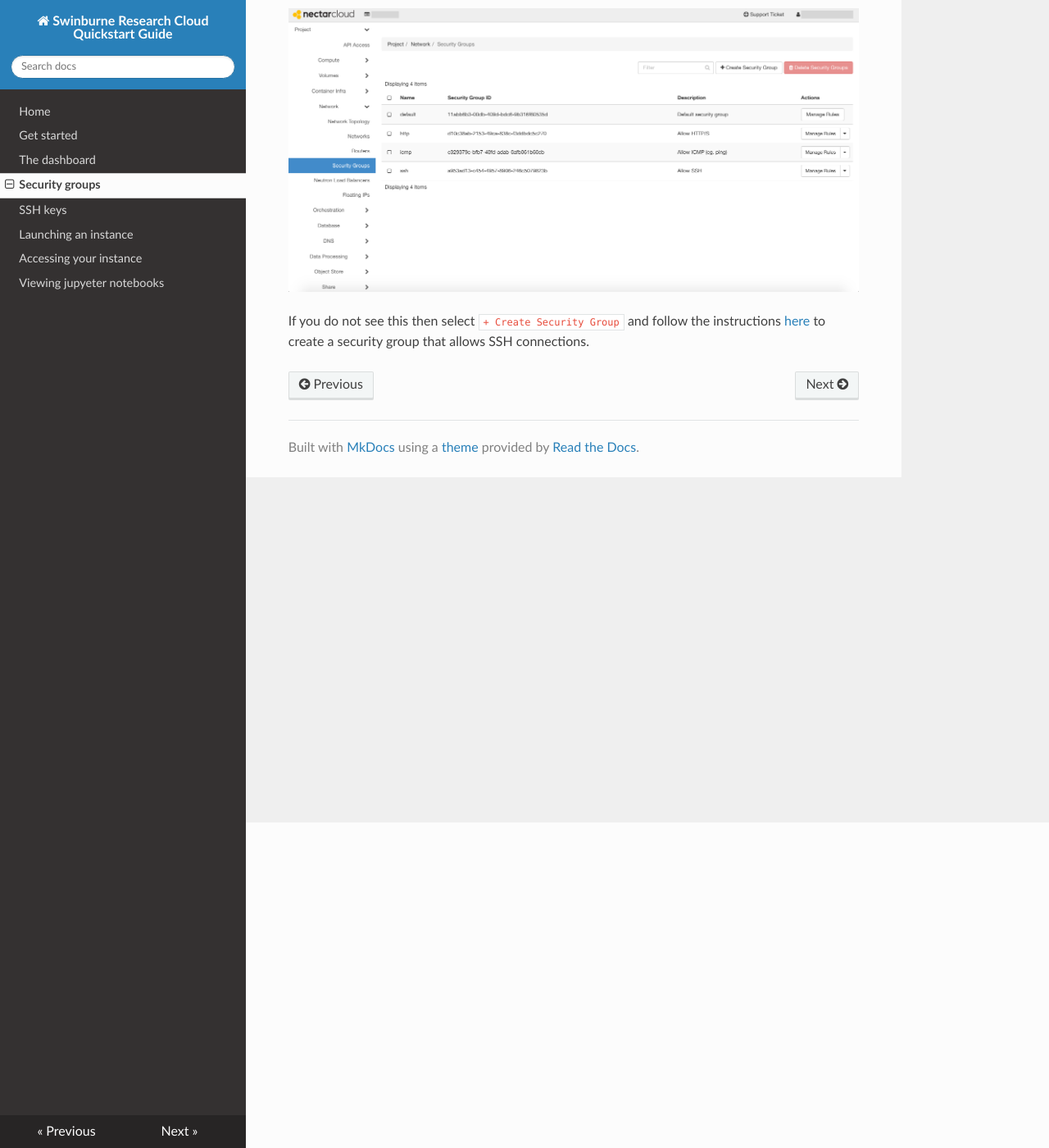
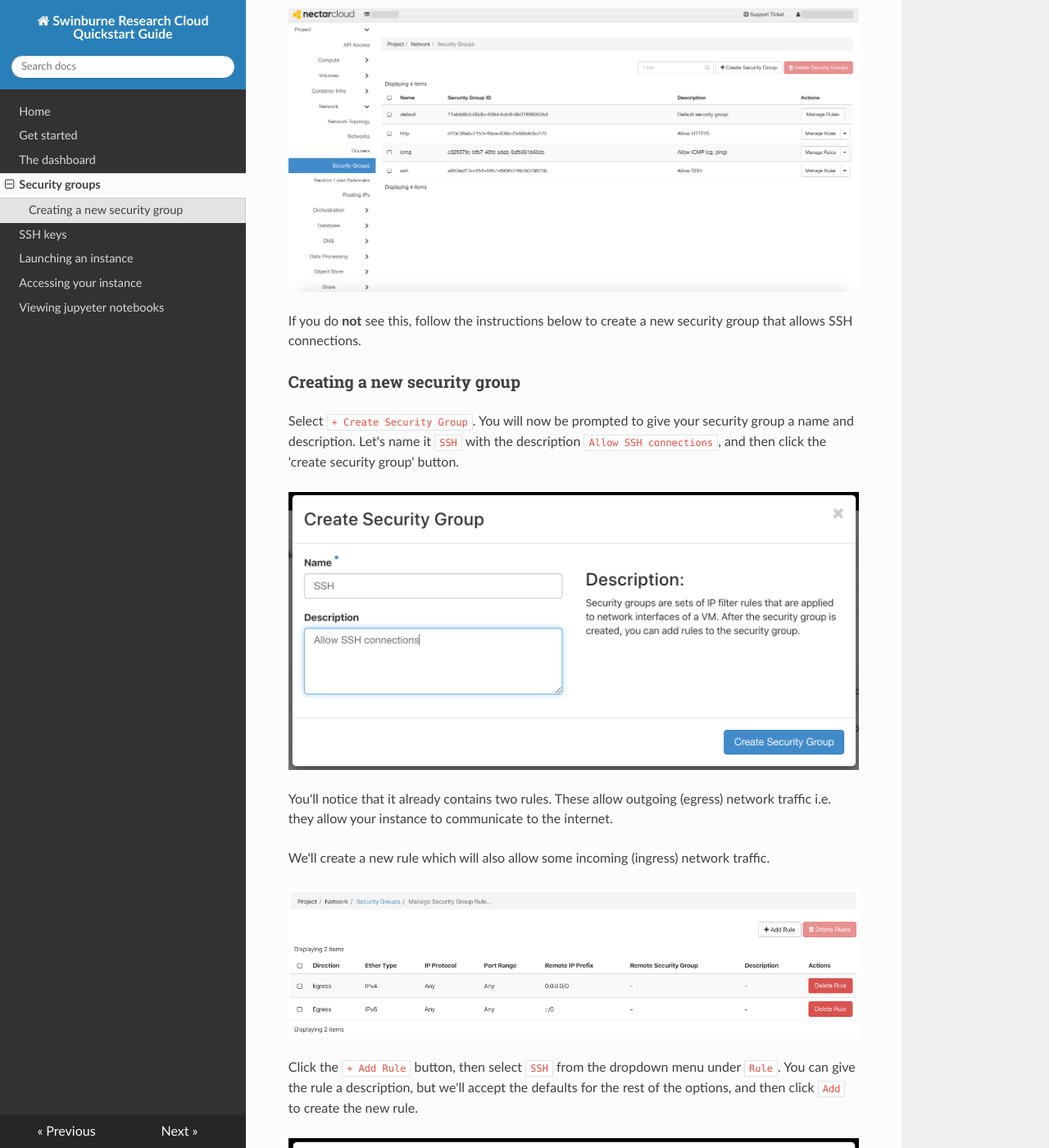
Before and after one commit to ADACS-Australia/swinburne-rc-docs, an MkDocs documentation site: the page built from docs/security-groups.md, in a window 1280 px wide and 1400 px high, scrolled down 397 px. Shown: the whole window at 82% size. Built offline with MkDocs 1.6.1, drawn with Linux system fonts in a browser that asks for light colours; nearby versions of some CDN libraries; some of the changed text lies outside the part shown.

Commit message:
added instructions on creating a new security group to allow ssh connections

```diff
--- a/docs/security-groups.md
+++ b/docs/security-groups.md
@@ -9,4 +9,22 @@ You should see several items, including one named `ssh` with the description `Al
 
 ![](images/security_groups.png)
 
-If you do not see this then select `+ Create Security Group` and follow the instructions [here](https://support.ehelp.edu.au/support/solutions/articles/6000055376-launching-virtual-machines#SecurityGroup) to create a security group that allows SSH connections.
+If you do **not** see this, follow the instructions below to create a new security group that allows SSH connections.
+
+### Creating a new security group
+Select `+ Create Security Group`. You will now be prompted to give your security group a name and description. Let's name it `SSH` with the description `Allow SSH connections`, and then click the 'create security group' button.
+
+![](images/security_groups_new_group.png)
+
+You'll notice that it already contains two rules. These allow outgoing (egress) network traffic i.e. they allow your instance to communicate to the internet.
+
+We'll create a new rule which will also allow some incoming (ingress) network traffic.
+
+![](images/security_groups_rules.png)
+
+Click the `+ Add Rule` button, then select `SSH` from the dropdown menu under `Rule`. You can give the rule a description, but we'll accept the defaults for the rest of the options, and then click `Add` to create the new rule.
+
+![](images/security_groups_new_rule.png)
+
+!!! note
+    Setting `CIDR` (Classless Inter-Domain Routing) to `0.0.0.0/0` simply means that we allow connections from *any* IPv4 address.
```
Also changed, not shown: docs/images/security_groups_new_group.png (added), docs/images/security_groups_new_rule.png (added), docs/images/security_groups_rules.png (added).
